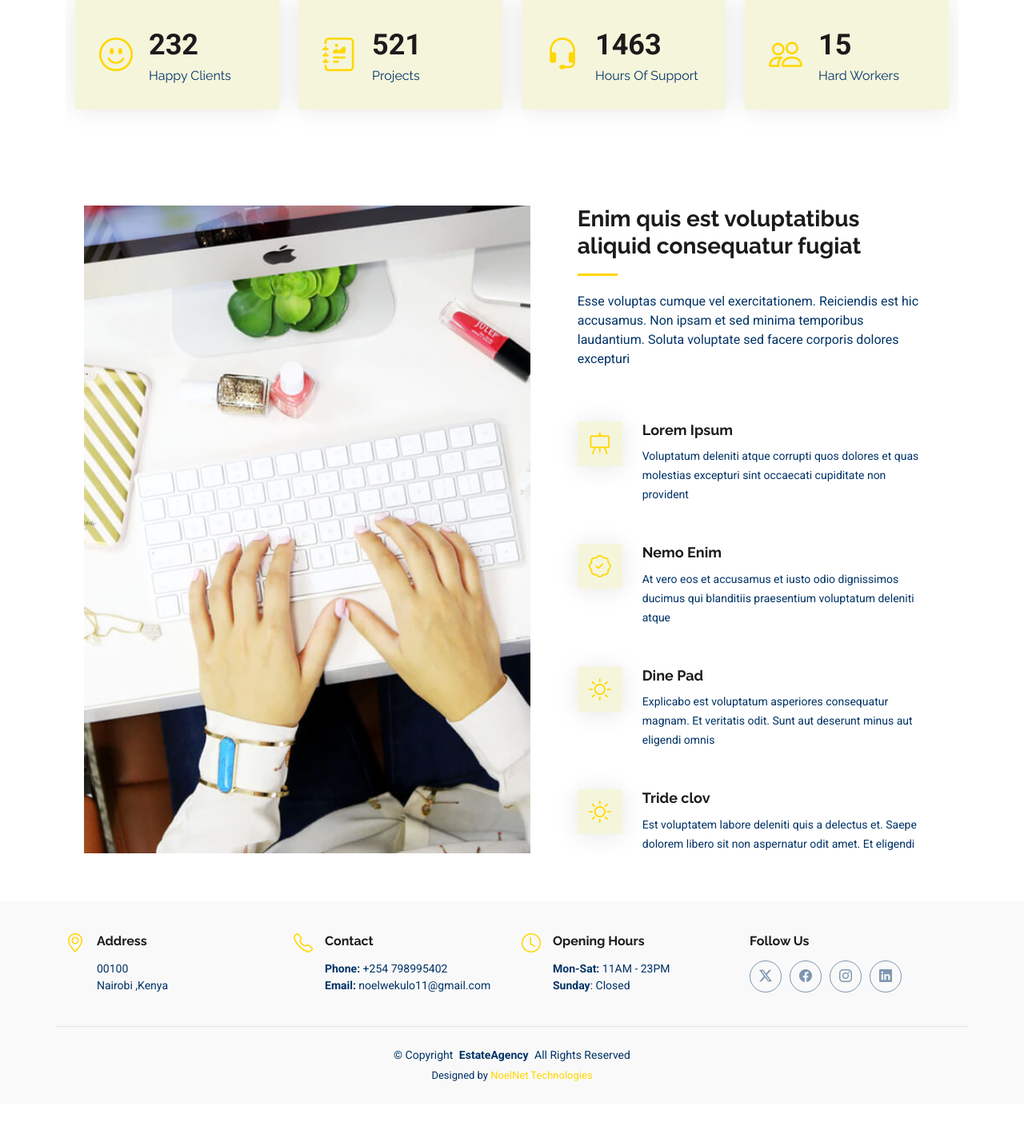
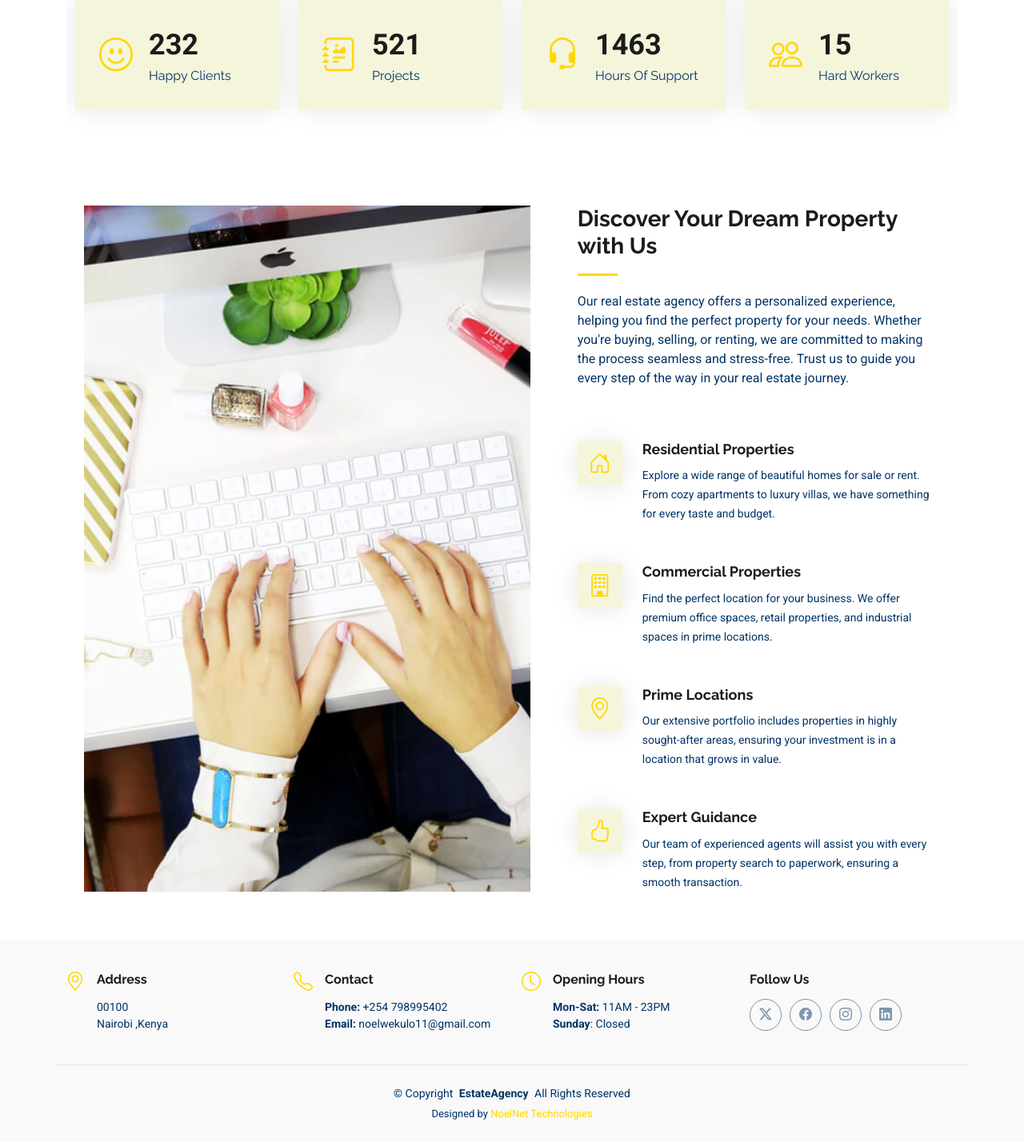
Before and after one commit to NoelWekulo/website-assignment, a Django app: page /about/ in a window 1280 px wide. Shown: the part 1103-2531 px from the top of the page at 80% size. Before the commit the page ends 2455 px from the top, so only its background shows below. Run offline with Django 5.2, Linux system fonts and the light colour scheme; some libraries are stand-ins or nearby versions.

Commit message:
Update about.html

```diff
--- a/agency/templates/about.html
+++ b/agency/templates/about.html
@@ -167,50 +167,48 @@
   <div class="container">
 
     <div class="row justify-content-around gy-4">
-          <div class="features-image col-lg-6" data-aos="fade-up" data-aos-delay="100"><img src="{% static 'assets/img/features-bg.jpg' %}" alt=""></div>
+      <div class="features-image col-lg-6" data-aos="fade-up" data-aos-delay="100"><img src="{% static 'assets/img/features-bg.jpg' %}" alt="Real Estate Agency"></div>
 
       <div class="col-lg-5 d-flex flex-column justify-content-center" data-aos="fade-up" data-aos-delay="200">
-            <h3>Enim quis est voluptatibus aliquid consequatur fugiat</h3>
-            <p>Esse voluptas cumque vel exercitationem. Reiciendis est hic accusamus. Non ipsam et sed minima temporibus laudantium. Soluta voluptate sed facere corporis dolores excepturi</p>
+        <h3>Discover Your Dream Property with Us</h3>
+        <p>Our real estate agency offers a personalized experience, helping you find the perfect property for your needs. Whether you're buying, selling, or renting, we are committed to making the process seamless and stress-free. Trust us to guide you every step of the way in your real estate journey.</p>
 
         <div class="icon-box d-flex position-relative" data-aos="fade-up" data-aos-delay="300">
-              <i class="bi bi-easel flex-shrink-0"></i>
+          <i class="bi bi-house-door flex-shrink-0"></i>
           <div>
-                <h4><a href="" class="stretched-link">Lorem Ipsum</a></h4>
-                <p>Voluptatum deleniti atque corrupti quos dolores et quas molestias excepturi sint occaecati cupiditate non provident</p>
+            <h4><a href="" class="stretched-link">Residential Properties</a></h4>
+            <p>Explore a wide range of beautiful homes for sale or rent. From cozy apartments to luxury villas, we have something for every taste and budget.</p>
           </div>
         </div><!-- End Icon Box -->
 
         <div class="icon-box d-flex position-relative" data-aos="fade-up" data-aos-delay="400">
-              <i class="bi bi-patch-check flex-shrink-0"></i>
+          <i class="bi bi-building flex-shrink-0"></i>
           <div>
-                <h4><a href="" class="stretched-link">Nemo Enim</a></h4>
-                <p>At vero eos et accusamus et iusto odio dignissimos ducimus qui blanditiis praesentium voluptatum deleniti atque</p>
+            <h4><a href="" class="stretched-link">Commercial Properties</a></h4>
+            <p>Find the perfect location for your business. We offer premium office spaces, retail properties, and industrial spaces in prime locations.</p>
           </div>
         </div><!-- End Icon Box -->
 
         <div class="icon-box d-flex position-relative" data-aos="fade-up" data-aos-delay="500">
-              <i class="bi bi-brightness-high flex-shrink-0"></i>
+          <i class="bi bi-geo-alt flex-shrink-0"></i>
           <div>
-                <h4><a href="" class="stretched-link">Dine Pad</a></h4>
-                <p>Explicabo est voluptatum asperiores consequatur magnam. Et veritatis odit. Sunt aut deserunt minus aut eligendi omnis</p>
+            <h4><a href="" class="stretched-link">Prime Locations</a></h4>
+            <p>Our extensive portfolio includes properties in highly sought-after areas, ensuring your investment is in a location that grows in value.</p>
           </div>
         </div><!-- End Icon Box -->
 
         <div class="icon-box d-flex position-relative" data-aos="fade-up" data-aos-delay="600">
-              <i class="bi bi-brightness-high flex-shrink-0"></i>
+          <i class="bi bi-hand-thumbs-up flex-shrink-0"></i>
           <div>
-                <h4><a href="" class="stretched-link">Tride clov</a></h4>
-                <p>Est voluptatem labore deleniti quis a delectus et. Saepe dolorem libero sit non aspernatur odit amet. Et eligendi</p>
+            <h4><a href="" class="stretched-link">Expert Guidance</a></h4>
+            <p>Our team of experienced agents will assist you with every step, from property search to paperwork, ensuring a smooth transaction.</p>
           </div>
         </div><!-- End Icon Box -->
 
       </div>
     </div>
-
   </div>
-
-    </section><!-- /Features Section -->
+</section>
 
   </main>
 
```
Lines whose indentation alone changed are shown as unchanged.
